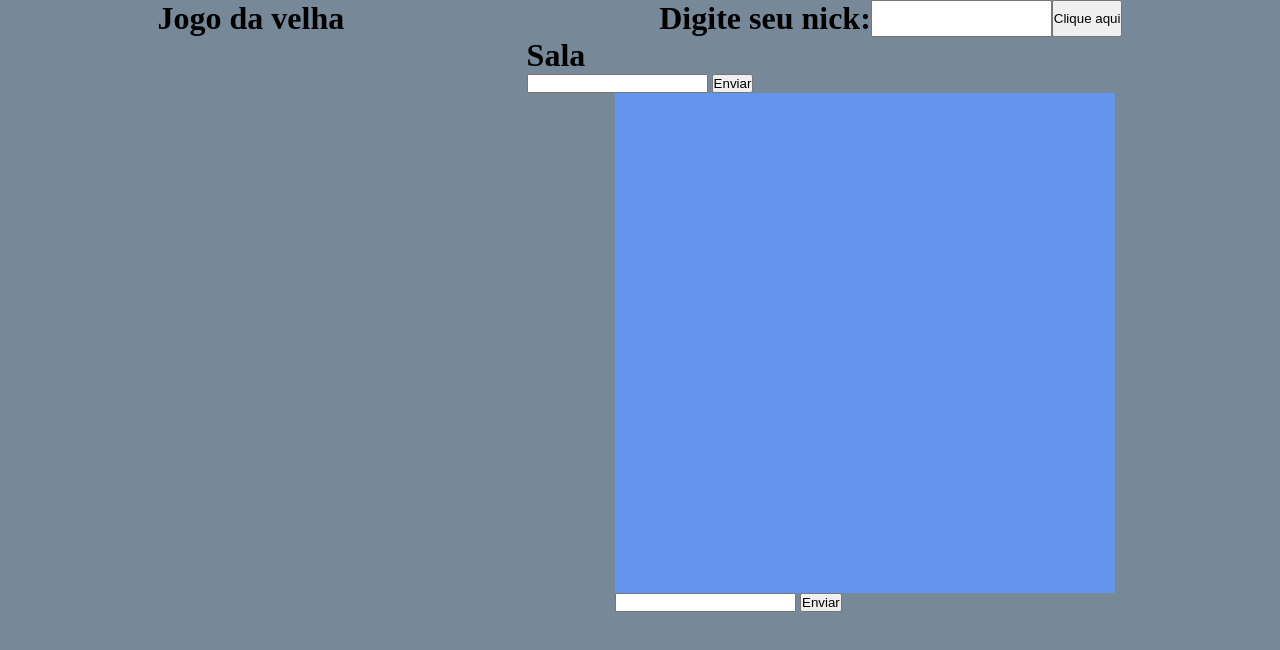
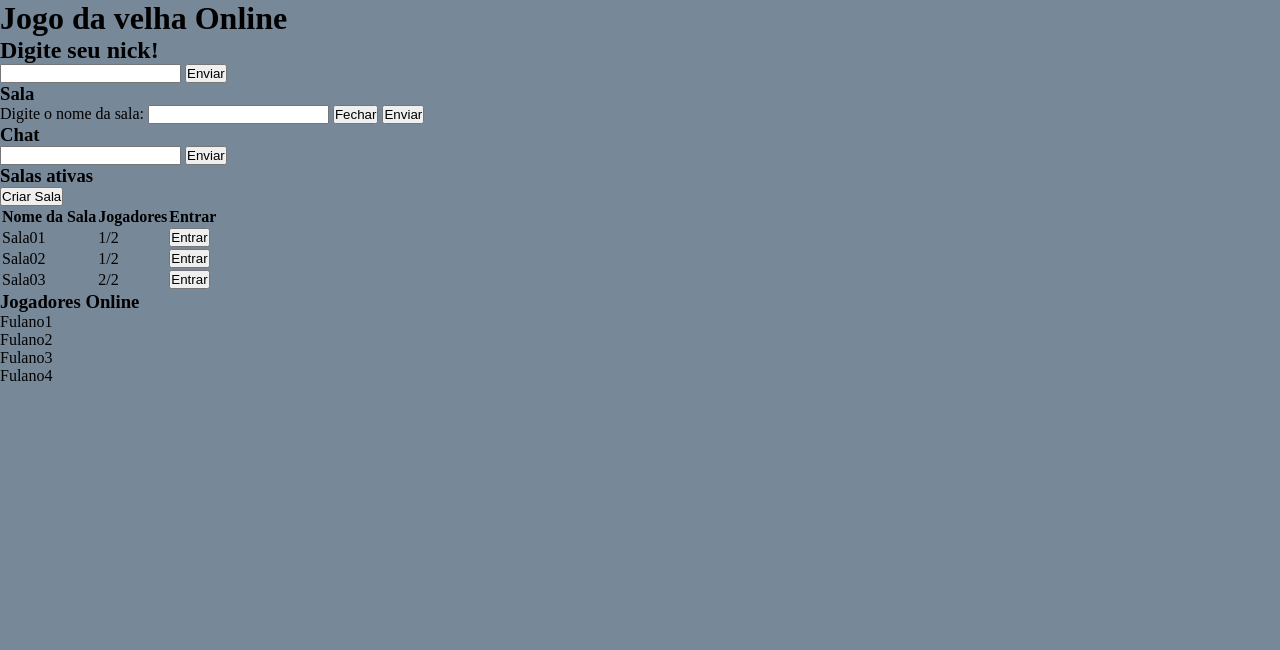
Before and after one commit to Filipelaw45/teste-velha-online, a website: page public/index.html in a window 1280 px wide. Drawn offline with nearby package versions, Linux system fonts and the light colour scheme; no server answers.

Commit message:
HTML refatorado

```diff
--- a/public/css/style.css
+++ b/public/css/style.css
@@ -3,50 +3,7 @@
     padding: 0;
     box-sizing: border-box;
 }
+
 body{
     background-color: lightslategrey;
 }
-
-header{
-    display: flex;
-    align-items: center;
-    justify-content: space-around;
-}
-
-.flex{
-    display: flex;
-}
-
-.main-container{
-    display: flex;
-    align-items: center;
-    justify-content: center;
-    flex-direction: column;
-}
-
-.btn-jogo{
-    padding: 10px;
-    font-size: 3rem;
-}
-
-#velha{
-    display: grid;
-    grid-template-columns: 150px 150px 150px;
-    grid-template-rows: 150px 150px 150px;
-}
-
-.chat-jogo-container{
-    display: flex;
-    align-items: center;
-}
-
-#chat-container{
-    background-color: cornflowerblue;
-    height: 500px;
-    width: 500px;
-}
-
-li{
-    list-style: none;
-    font-size: 2rem;
-}
--- a/public/index.html
+++ b/public/index.html
@@ -4,41 +4,100 @@
     <meta charset="UTF-8">
     <meta http-equiv="X-UA-Compatible" content="IE=edge">
     <meta name="viewport" content="width=device-width, initial-scale=1.0">
+    <link rel="shortcut icon" href="img/velha.ico" type="image/x-icon">
     <link rel="stylesheet" href="css/style.css">
-    <script src="/socket.io/socket.io.js" type="module"></script>
-    <title>Teste</title>
+    <script src="/socket.io/socket.io.js"></script>
+    <title>Jogo da Velha Online</title>
 </head>
 <body>
 
-    <header id="header">
-        <h1>Jogo da velha</h1>
-        <div class="flex">
-            <h1>Digite seu nick:</h1>
-            <input type="text" name="nickname" id="nick" autocomplete="off">
-            <button id="btn-nick">Clique aqui</button>
-        </div>
+    <header class="center">
+        <h1>Jogo da velha Online</h1>
     </header>
 
-    <main class="main-container">
+    <div id="fade"></div>
 
-        <div id="convite-container">
-            <h1 id="title">Sala</h1>
-            <input name="convite" type="text" id="sala" autocomplete="off">
-            <button id="btn-sala">Enviar</button>
+    <div id="modal-name">
+        <h2>Digite seu nick!</h2>
+        <form>
+            <input type="text" id="name" autocomplete="off">
+            <button type="submit" id="btn-name">Enviar</button>
+        </form>
+    </div>
+
+    <div id="modal-room">
+        <h3>Sala</h3>
+        <form>
+            <label for="room-input">Digite o nome da sala:</label>
+            <input type="text" id="room-input" autocomplete="off">
+            <button type="button" id="btn-close">Fechar</button>
+            <button type="submit" id="btn-room">Enviar</button>
+        </form>
+    </div>
+
+    <div id="modal-game">
+        <div id="velha-container"></div>
+        <div id="chat-container">
+            <h3>Chat</h3>
+            <div id="messages-container"></div>
+            <form>
+                <input type="text" id="message" autocomplete="off">
+                <button type="submit" id="btn-chat">Enviar</button>
+            </form>
         </div>
+    </div>
 
-        <div class="chat-jogo-container">
-            <div id="velha"></div><div>
+    <main class="container">
 
-                <div id="chat-container" class="chat-container"></div>
-                <input type="text" id="chat-input" autocomplete="off">
-                <button type="submit" id="enviar">Enviar</button>
+        <div id="rooms">
+
+            <div class="center">
+                <h3>Salas ativas</h3>
+                <button id="btn-create-room">Criar Sala</button>
             </div>
+
+            <table class="table">
+                <thead>
+                    <tr>
+                        <th>Nome da Sala</th>
+                        <th>Jogadores</th>
+                        <th>Entrar</th>
+                    </tr>
+                </thead>
+                <tbody id="games">
+                    <tr>
+                        <td>Sala01</td>
+                        <td>1/2</td>
+                        <td><button data-target="btn-entrar">Entrar</button></td>
+                    </tr>
+                    <tr>
+                        <td>Sala02</td>
+                        <td>1/2</td>
+                        <td><button data-target="btn-entrar">Entrar</button></td>
+                    </tr>
+                    <tr>
+                        <td>Sala03</td>
+                        <td>2/2</td>
+                        <td><button data-target="btn-entrar">Entrar</button></td>
+                    </tr>
+                </tbody>
+            </table>
+
         </div>
 
     </main>
 
-    <script src="js/main.js" type="module"></script>
-    <script src="js/velha.js" type="module"></script>
+    <aside>
+        <h3>Jogadores Online</h3>
+        <ul>
+            <li>Fulano1</li>
+            <li>Fulano2</li>
+            <li>Fulano3</li>
+            <li>Fulano4</li>
+        </ul>
+    </aside>
+
+    <script src="js/modal.js"></script>
+    <script src="js/velha.js"></script>
 </body>
 </html>
```
Also changed, not shown: public/js/main.js (deleted, +0 -76 lines), public/img/velha.ico (added), public/js/modal.js (added).
